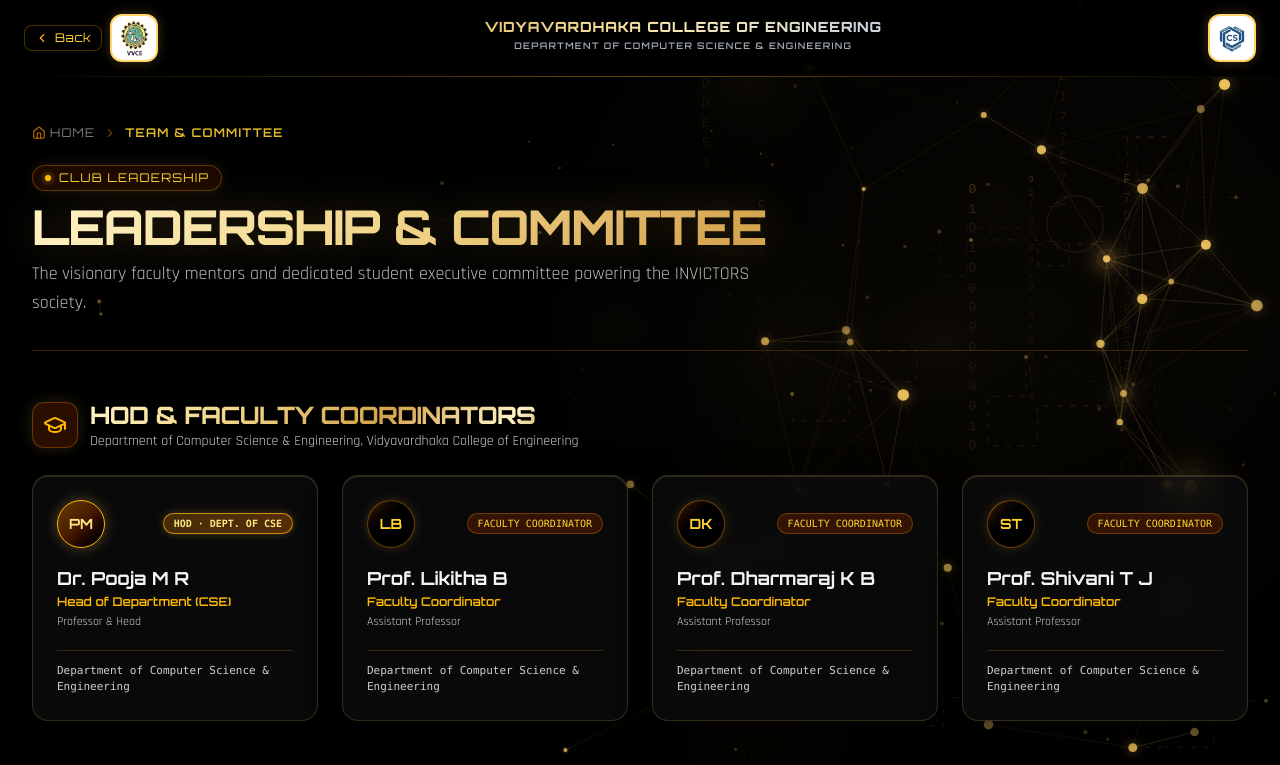
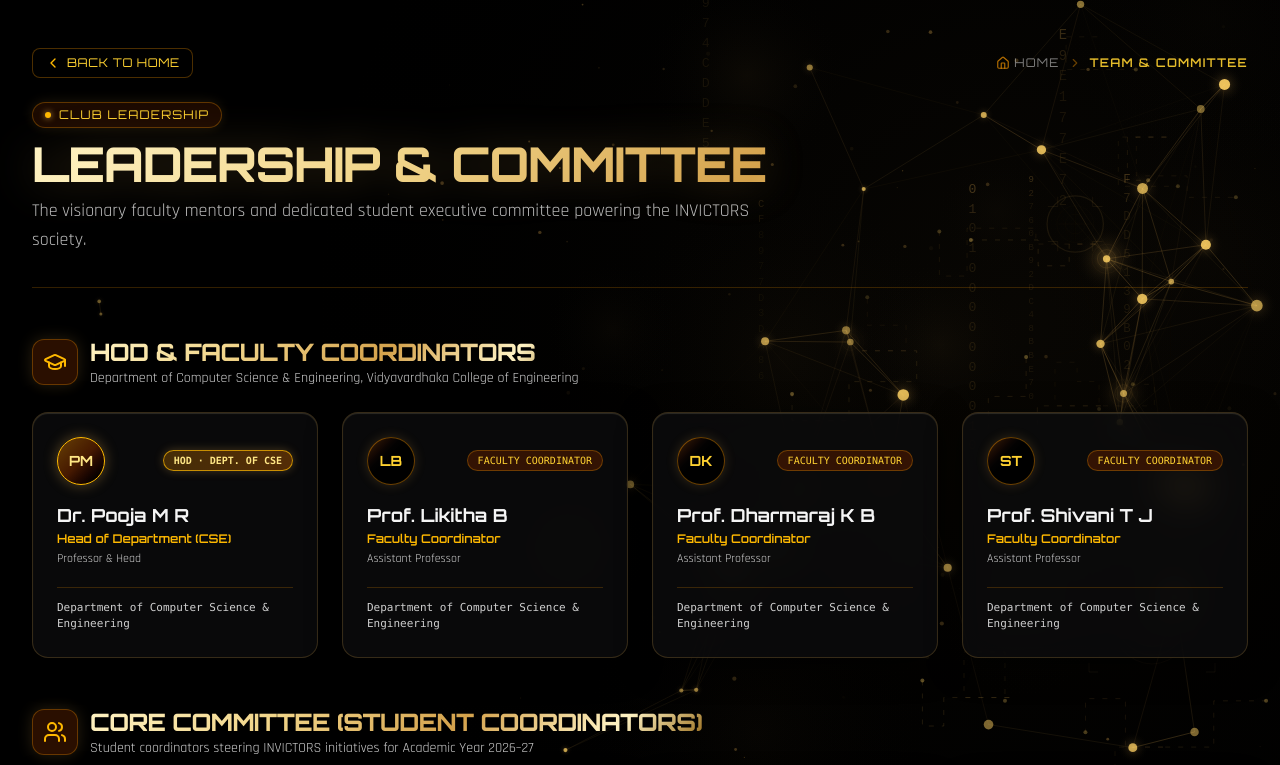
Before and after one commit to Anish-S-Kumar/INVICTORS-, a Next.js app: page /team in a window 1280 px wide. Shown: the top 765 px of the page. Built offline with nearby package versions, Linux system fonts and the light colour scheme; no server answers.

Commit message:
fix: remove Vidyavardhaka header and logos from all sub-dashboards and restore clean natural background

```diff
--- a/components/page-shell.tsx
+++ b/components/page-shell.tsx
@@ -2,7 +2,6 @@
 
 import React from "react"
 import Link from "next/link"
-import Image from "next/image"
 import { motion } from "framer-motion"
 import { Footer } from "@/components/footer"
 import { ChevronLeft, ChevronRight, Home } from "lucide-react"
@@ -24,83 +23,26 @@ export function PageShell({
 }: PageShellProps) {
   return (
     <div id="main-content" className="relative min-h-screen flex flex-col justify-between overflow-x-hidden">
-
-      {/* =====================================================================
-          SUBPAGE TOP BAR
-          Slim navigation bar for sub-dashboards only.
-          Does NOT show social media strip, team/membership bar, or gold socials.
-          ===================================================================== */}
-      <header className="sticky top-0 z-40 w-full shrink-0 bg-gradient-to-b from-black/95 via-black/85 to-black/75 backdrop-blur-md pt-[env(safe-area-inset-top,0px)]">
-        <div className="w-full max-w-7xl mx-auto grid grid-cols-[auto_1fr_auto] gap-3 sm:gap-4 px-3 sm:px-4 lg:px-6 items-center h-[60px] sm:h-[68px] lg:h-[76px]">
-
-          {/* Left: Back button + College Logo */}
-          <div className="flex items-center gap-2">
-            <Link
-              href="/"
-              className="group flex items-center gap-1.5 px-2.5 py-1 rounded-lg border border-amber-500/30 bg-black/60 text-amber-300 hover:text-amber-100 hover:border-amber-400 hover:bg-amber-950/40 transition-all text-xs font-display tracking-wider"
-              aria-label="Back to Dashboard"
-            >
-              <ChevronLeft className="w-3.5 h-3.5 transition-transform group-hover:-translate-x-0.5 text-amber-400" />
-              <span>Back</span>
-            </Link>
-
-            <Link href="/" title="Vidyavardhaka College of Engineering" aria-label="Vidyavardhaka College of Engineering">
-              <div className="relative w-[42px] h-[42px] sm:w-[48px] sm:h-[48px] rounded-xl overflow-hidden p-1 bg-white border-2 border-amber-400/60 shadow-[0_0_12px_rgba(212,162,76,0.3)] hover:border-amber-300 hover:scale-105 transition-all duration-300 flex items-center justify-center shrink-0">
-                <Image
-                  src="/assets/college-logo.jpg"
-                  alt="VVCE Logo"
-                  width={48}
-                  height={48}
-                  priority
-                  className="object-contain w-full h-full"
-                />
-              </div>
-            </Link>
-          </div>
-
-          {/* Centre: Club identity */}
-          <div className="text-center min-w-0 px-1">
-            <Link href="/" className="inline-block group">
-              <p className="font-display font-extrabold uppercase tracking-[0.06em] text-[clamp(10px,2.4vw,14px)] bg-gradient-to-r from-[#e6c875] via-[#f7e7b4] to-[#cbd5e1] bg-clip-text text-transparent whitespace-nowrap overflow-hidden text-ellipsis">
-                VIDYAVARDHAKA COLLEGE OF ENGINEERING
-              </p>
-              <p className="font-display font-semibold text-slate-300/80 tracking-[0.14em] uppercase text-[clamp(6.5px,1.5vw,9px)] mt-0.5 whitespace-nowrap overflow-hidden text-ellipsis">
-                DEPARTMENT OF COMPUTER SCIENCE & ENGINEERING
-              </p>
-            </Link>
-          </div>
-
-          {/* Right: CSE logo */}
-          <div className="flex items-center justify-self-end">
-            <Link href="/" title="Department of Computer Science & Engineering" aria-label="CSE Department">
-              <div className="relative w-[42px] h-[42px] sm:w-[48px] sm:h-[48px] rounded-xl overflow-hidden p-1 bg-white border-2 border-amber-400/60 shadow-[0_0_12px_rgba(212,162,76,0.3)] hover:border-amber-300 hover:scale-105 transition-all duration-300 flex items-center justify-center shrink-0">
-                <Image
-                  src="/assets/cse-logo.jpg"
-                  alt="CSE Department Logo"
-                  width={48}
-                  height={48}
-                  priority
-                  className="object-contain w-full h-full"
-                />
-              </div>
-            </Link>
-          </div>
-        </div>
-
-        {/* Bottom gold divider */}
-        <div className="h-[1px] bg-gradient-to-r from-transparent via-amber-400/40 to-transparent" />
-      </header>
-
       {/* Main Content with Entrance Animation */}
       <motion.main
         initial={{ opacity: 0, scale: 0.98, y: 12 }}
         animate={{ opacity: 1, scale: 1, y: 0 }}
         exit={{ opacity: 0, scale: 0.98 }}
         transition={{ duration: 0.45, ease: [0.16, 1, 0.3, 1] }}
-        className="flex-1 max-w-7xl w-full mx-auto px-4 sm:px-6 lg:px-8 py-8 sm:py-12"
+        className="flex-1 max-w-7xl w-full mx-auto px-4 sm:px-6 lg:px-8 py-6 sm:py-10"
       >
-        {/* Breadcrumb Navigation */}
-        <nav aria-label="Breadcrumb" className="flex items-center gap-2 text-xs font-display tracking-widest text-silver-300/60 mb-6">
+        {/* Top Navigation Bar: Back to Home + Breadcrumb (No institutional header on subpages) */}
+        <div className="flex items-center justify-between gap-3 mb-6 pt-2">
+          <Link
+            href="/"
+            className="group inline-flex items-center gap-1.5 px-3 py-1.5 rounded-lg border border-amber-500/30 bg-black/60 text-amber-300 hover:text-amber-100 hover:border-amber-400 hover:bg-amber-950/40 transition-all text-xs font-display tracking-wider"
+            aria-label="Back to Dashboard"
+          >
+            <ChevronLeft className="w-4 h-4 transition-transform group-hover:-translate-x-0.5 text-amber-400" />
+            <span>BACK TO HOME</span>
+          </Link>
+
+          <nav aria-label="Breadcrumb" className="flex items-center gap-2 text-xs font-display tracking-widest text-silver-300/60">
             <Link
               href="/"
               className="flex items-center gap-1 hover:text-amber-300 transition-colors"
@@ -113,6 +55,7 @@ export function PageShell({
               {breadcrumb || title}
             </span>
           </nav>
+        </div>
 
         {/* Page Header Banner */}
         <div className="mb-10 lg:mb-12 border-b border-amber-500/20 pb-6 sm:pb-8">
```
Lines whose indentation alone changed are shown as unchanged.
